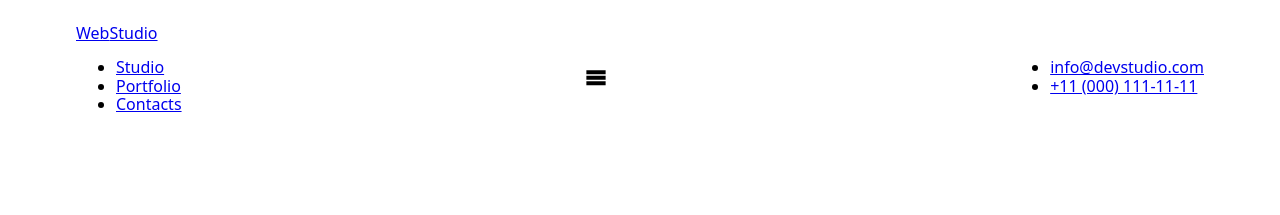
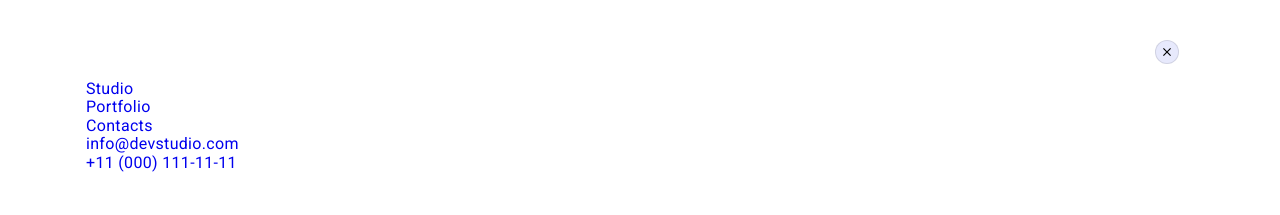
Before and after one commit to IrinaBelenko/goit-markup-hw-07, a plain HTML site: page index_mob.html in a window 1280 px wide. Drawn offline with nearby package versions, Linux system fonts and the light colour scheme.

Commit message:
mobile menu

```diff
--- a/css/stylesmob.css
+++ b/css/stylesmob.css
@@ -1,6 +1,100 @@
+/*variables*/
+:root {
+  --dark-text-color: #434455;
+  --light-text-color: #ffffff;
+  --dark-header-color: #2e2f42;
+  --hover-link-color: #4d5ae5;
+  --focus-button-color: #404bbf;
+  --footer-text-color: #e7e9fc;
+  --logo-bottom-color: #f4f4fd;
+  --light-slate: #8e8f99;
+  --green: #31d0aa;
+  --transition-timing: 250ms cubic-bezier(0.4, 0, 0.2, 1);
+}
+
+/*common styles*/
+body {
+  font-family: "Roboto", sans-serif;
+  letter-spacing: 0.02em;
+  background: var(--light-text-color);
+}
+
+.list {
+  list-style: none;
+  padding: 0;
+  margin: 0;
+}
+.list-indent {
+  column-gap: 24px;
+  row-gap: 48px;
+  display: flex;
+}
+
+.link {
+  text-decoration: none;
+}
+
+h1,
+h2,
+h3,
+p {
+  margin-top: 0;
+  margin-bottom: 0;
+}
+
+img {
+  display: block;
+}
+
+button {
+  cursor: pointer;
+}
+/*=======*/
 .container {
   padding-left: 15px;
   padding-right: 15px;
+}
+
+/* old*/
+/*mobile-menu*/
+.mobile-menu-window {
+  position: fixed;
+  width: 100%;
+  height: 100%;
+  top: 0;
+  left: 0;
+  z-index: 101;
+  background-color: var(--light-text-color);
+}
+
+.mobile-menu-container {
+  position: relative;
+  padding-left: 25px;
+  padding-right: 25px;
+  padding-top: 80px;
+  padding-bottom: 40px;
+}
+.mobile-modal-close-btn {
+  background: var(--footer-text-color);
+  border: 1px solid rgba(0, 0, 0, 0.1);
+  border-radius: 50%;
+  padding: 0;
+  width: 24px;
+  height: 24px;
+  display: flex;
+  justify-content: center;
+  align-items: center;
+  position: absolute;
+  top: 40px;
+  right: 40px;
+}
+
+.mobile-modal-close-btn:focus {
+  background: var(--focus-button-color);
+}
+
+.mobile-modal-close-btn:focus .modal-close-btn-icon {
+  fill: var(--light-text-color);
 }
 
 @media screen and (max-width: 767px) {
@@ -32,18 +126,18 @@
   }
 }
 
-.top-header{
+.top-header {
   padding-top: 24px;
   padding-bottom: 24px;
 }
 
-.header-container{
+.header-container {
   display: flex;
   align-items: center;
   justify-content: space-between;
 }
 
-.mobile-menu-open{
+.mobile-menu-open {
   background-color: transparent;
   border: none;
   padding: 0;
--- a/index_mob.html
+++ b/index_mob.html
@@ -57,6 +57,39 @@
             >
           </li>
         </ul>
+      </div>
+      <!-- mobile-menu -->
+      <div class="mobile-menu-window" id="mobile-menu">
+        <div class="container mobile-menu-container">
+        <button type="button" class="mobile-modal-close-btn" data-modal-close>
+          <svg class="modal-close-btn-icon" width="8" height="8">
+            <use href="./images/icons.svg#icon-close-modal"></use>
+          </svg>
+        </button>
+        <ul class="mobile-menu list">
+          <li class="mobile-menu-item">
+            <a class="menu-link link active-menu" href="./index.html">Studio</a>
+          </li>
+          <li class="mobile-menu-item">
+            <a class="menu-link link" href="./portfolio.html">Portfolio</a>
+          </li>
+          <li class="mobile-menu-item">
+            <a class="menu-link link" href="#">Contacts</a>
+          </li>
+        </ul>
+        <ul class="mobile-list-contacts list">
+          <li class="mobile-contact-item">
+            <a class="email link" href="mailto:info@devstudio.com"
+              >info@devstudio.com</a
+            >
+          </li>
+          <li class="mobile-contact-item">
+            <a class="phone-number link" href="tel:+110001111111"
+              >+11 (000) 111-11-11</a
+            >
+          </li>
+        </ul>
+      </div>
       </div>
     </header>
     <main>
@@ -513,5 +546,6 @@
       </div>
     </div>
     <script src="./js/modal.js"></script> -->
+     <script src="./js/mobile-menu.js"></script>
   </body>
 </html>
--- /dev/null
+++ b/js/mobile-menu.js
@@ -0,0 +1,28 @@
+(() => {
+  const mobileMenu = document.querySelector('.js-menu-container');
+  const openMenuBtn = document.querySelector('.js-open-menu');
+  const closeMenuBtn = document.querySelector('.js-close-menu');
+
+  const toggleMenu = () => {
+    const isMenuOpen =
+      openMenuBtn.getAttribute('aria-expanded') === 'true' || false;
+    openMenuBtn.setAttribute('aria-expanded', !isMenuOpen);
+    mobileMenu.classList.toggle('is-open');
+
+    const scrollLockMethod = !isMenuOpen
+      ? 'disableBodyScroll'
+      : 'enableBodyScroll';
+    bodyScrollLock[scrollLockMethod](document.body);
+  };
+
+  openMenuBtn.addEventListener('click', toggleMenu);
+  closeMenuBtn.addEventListener('click', toggleMenu);
+
+  // Close the mobile menu on wider screens if the device orientation changes
+  window.matchMedia('(min-width: 768px)').addEventListener('change', e => {
+    if (!e.matches) return;
+    mobileMenu.classList.remove('is-open');
+    openMenuBtn.setAttribute('aria-expanded', false);
+    bodyScrollLock.enableBodyScroll(document.body);
+  });
+})();
```
Lines whose indentation alone changed are shown as unchanged.
